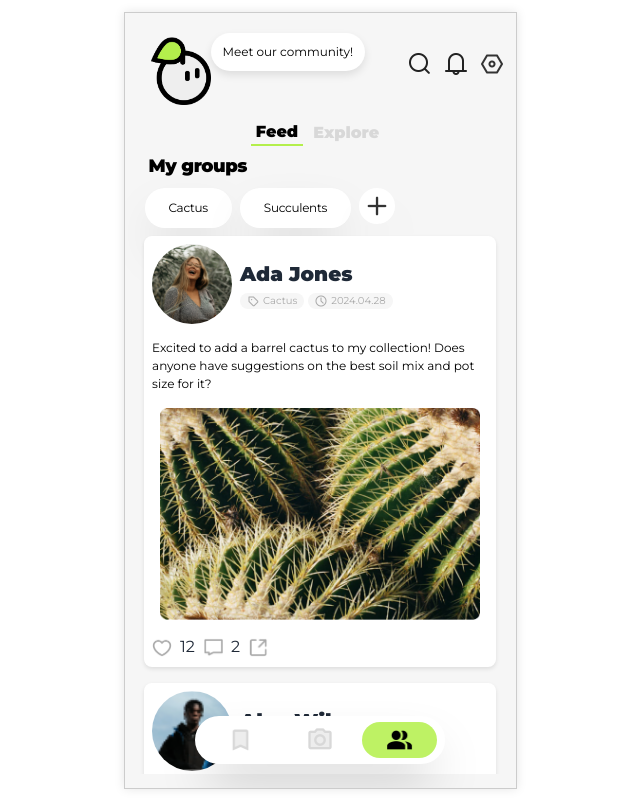
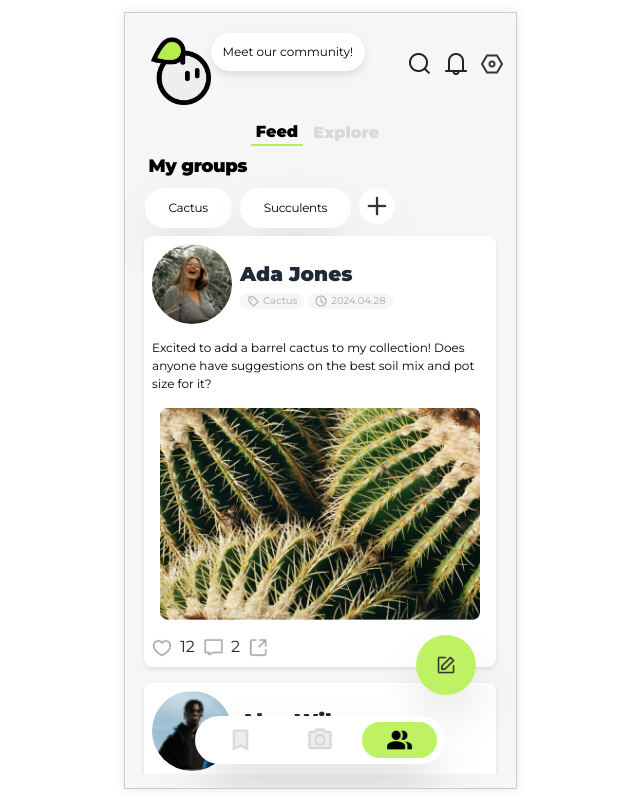
Before and after one commit to crispyinuo/DiligentDrGreen, a React (Create React App) app in the folder dr-green/: page /feed in a window 1280 px wide. Shown: the whole page, without its empty margins (320-960 px from the left). Built offline with nearby package versions, Linux system fonts and the light colour scheme.

Commit message:
add circle button to feed

```diff
--- /dev/null
+++ b/dr-green/src/components/circleButton.js
@@ -0,0 +1,16 @@
+import * as React from "react";
+import Edit from "../icons/edit.png";
+
+function CircleButton() {
+  return (
+    <div className="flex justify-center items-center px-5 bg-lime-300 shadow-2xl h-[60px] rounded-[90px] w-[60px]">
+      <img
+        loading="lazy"
+        src={Edit}
+        className="w-full aspect-square"
+      />
+    </div>
+  );
+}
+
+export default CircleButton;
--- a/dr-green/src/pages/feed.js
+++ b/dr-green/src/pages/feed.js
@@ -21,6 +21,7 @@ import Edit from '../icons/edit.png';
 import Remind from '../icons/remind.png';
 import Search from '../icons/search.png';
 import Settings from '../icons/settings.png';
+import CircleButton from '../components/circleButton';
 import time_icon from '../icons/Time.png';
 import identify_icon from '../icons/Scanning.png'
 import diagnosis_icon from '../icons/Stethoscope.png'
@@ -195,12 +196,15 @@ function Feed() {
 
                     </CardsContainer>)}
 
-
+                <div className="circle-button-container">
+                    <CircleButton />
+                </div>
 
                 <div className="nav-bar-container">
                     <NavBar activeButtonId={3} />
                 </div>
             </TabContent>
+
         </ PageContainer >
     );
 }
--- a/dr-green/src/style.css
+++ b/dr-green/src/style.css
@@ -59,6 +59,13 @@
   width: 100%;
 }
 
+.circle-button-container {
+  position:  absolute;
+  bottom: 12%;
+  right: 10%;
+}
+
+
 .green-text {
   color: #B4EF4C;
 }
```
